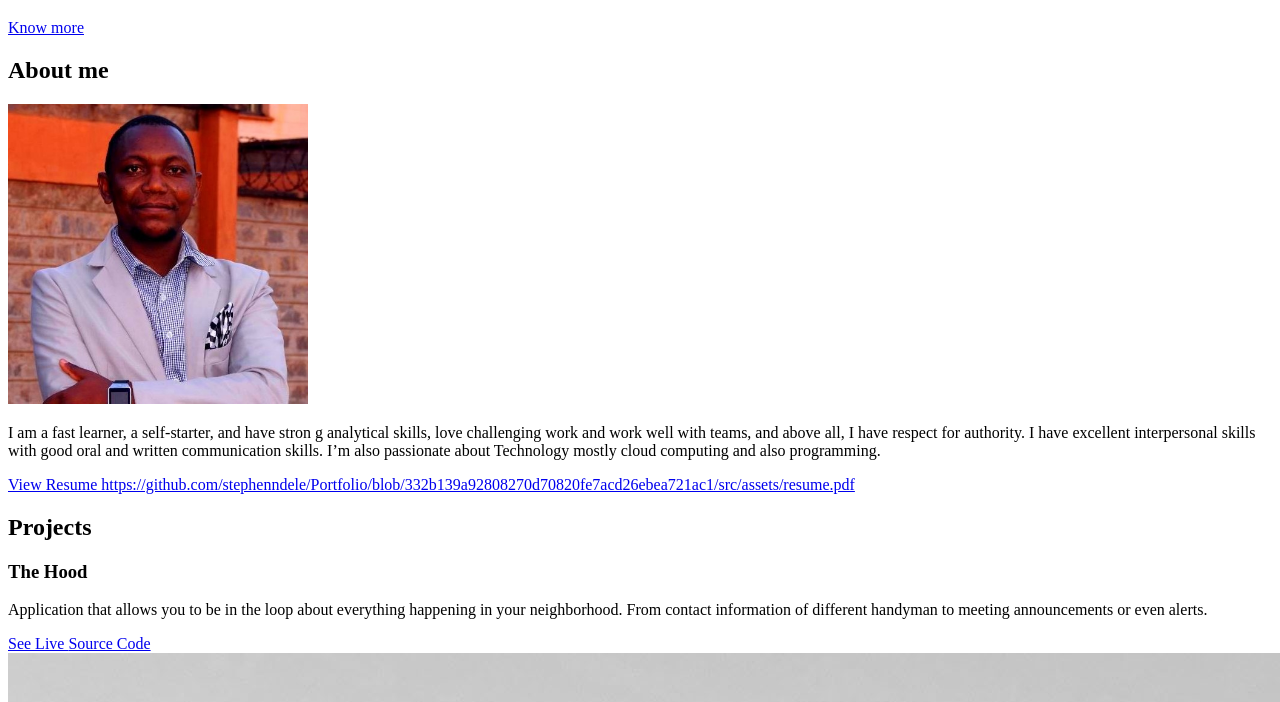
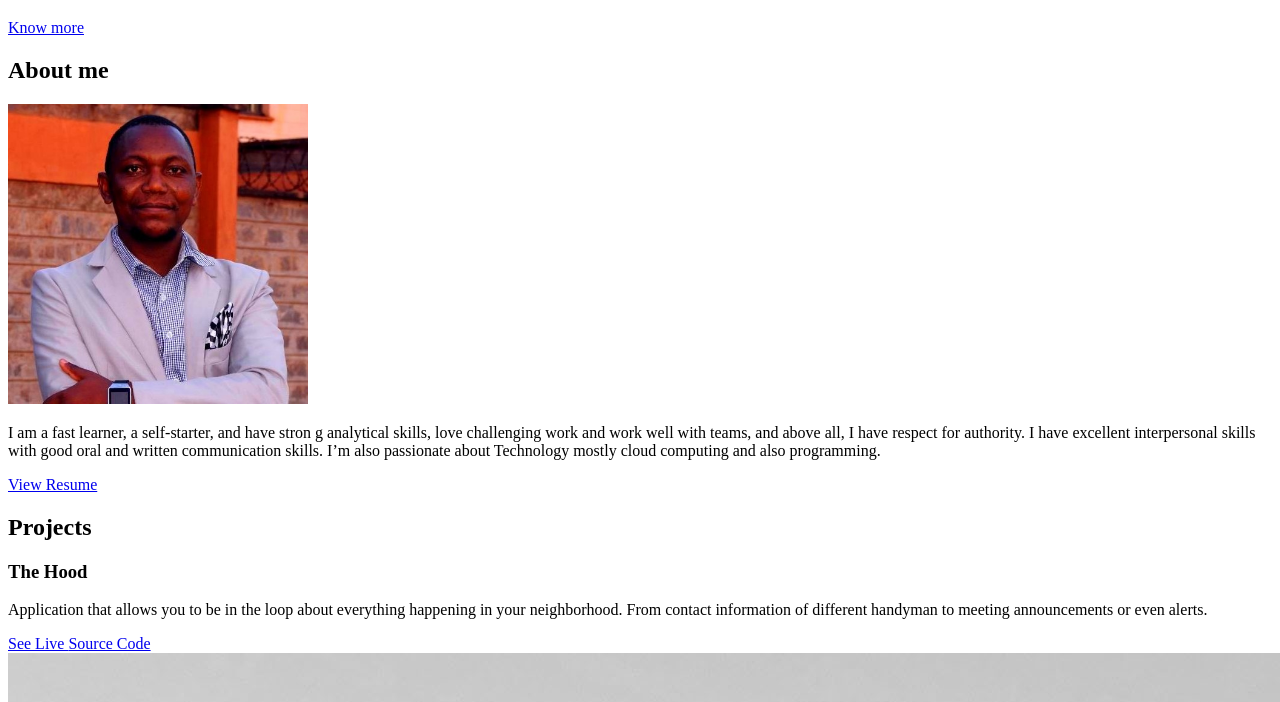
Before and after one commit to stephenndele/Portfolio, a website: page src/template.html in a window 1280 px wide. Shown: the part 98-800 px from the top of the page. Drawn offline with nearby package versions, Linux system fonts and the light colour scheme.

Commit message:
add resume

```diff
--- a/src/template.html
+++ b/src/template.html
@@ -69,9 +69,8 @@
               </p>
 
               <span class="d-flex mt-3">
-                <a target="_blank"  href="https://stephenndele.github.io/portfolio-stephen/">
+                <a target="_blank"  href="https://github.com/stephenndele/Portfolio/blob/main/src/assets/resume.pdf">
                   View Resume
-                  https://github.com/stephenndele/Portfolio/blob/332b139a92808270d70820fe7acd26ebea721ac1/src/assets/resume.pdf
                 </a>
               </span>
             </div>
```
